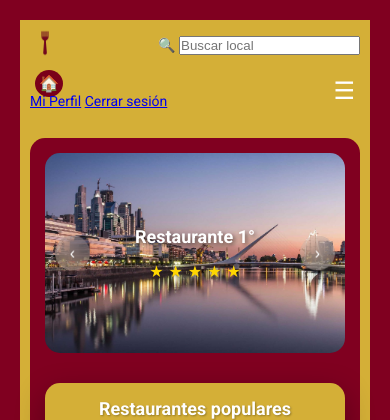
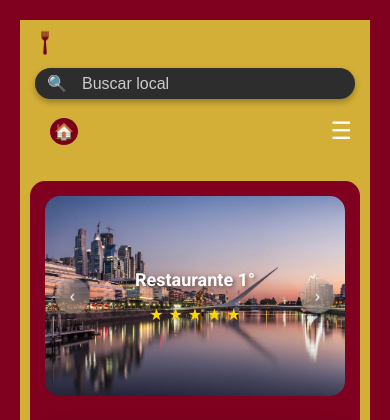
Before and after one commit to roccogb/LoremIpsum, a Flask app: page / in a window 390 px wide. Shown: the top 420 px of the page. Run offline with Flask 3, Linux system fonts and the light colour scheme.

Commit message:
Update base.css

```diff
--- a/frontend/static/css/base.css
+++ b/frontend/static/css/base.css
@@ -4,20 +4,16 @@
     padding: 0;
     box-sizing: border-box;
 }
-
 body, body.body-bg {
     font-family: 'Roboto', sans-serif;
     min-height: 100vh;
 }
-
 body.body-bg {
-    background-color: #800020; /* mismo color que navbar */
+    background-color: #800020;
 }
-
 body {
     background-color: #f5f5f5;
 }
-
 /* === Navbar común === */
 .navbar {
     display: flex;
@@ -30,52 +26,53 @@ body {
     flex-wrap: wrap;
     gap: 10px;
 }
-
 .navbar .logo {
     font-size: 22px;
     font-weight: bold;
     white-space: nowrap;
 }
-
 .navbar .logo img {
     height: 30px;
     margin-right: 10px;
 }
-
-.search-box {
-    flex: 1;
-    margin: 0 20px;
+.search-box,
+.search-box-enhanced {
     display: flex;
     align-items: center;
-    gap: 10px;
     background-color: #2d2d2d;
     border-radius: 20px;
-    padding: 5px 10px;
-    min-width: 200px;
+    padding: 6px 12px;
+    box-shadow: 0 3px 6px rgba(0,0,0,0.3);
+    width: 100%;
+    max-width: 320px;
+    margin: auto;
 }
-
-.search-box input {
-    background: none;
+.search-box input,
+.search-box-enhanced input {
+    background: transparent;
     border: none;
     color: white;
     outline: none;
     padding-left: 5px;
     border-radius: 5px;
     width: 100%;
-    font-size: 16px; /* Evita zoom en iOS */
+    font-size: 16px;
 }
-
-.search-box input::placeholder {
+.search-box input::placeholder,
+.search-box-enhanced input::placeholder {
     color: #ccc;
 }
-
+.search-box-enhanced .search-icon {
+    color: #d4af37;
+    margin-right: 10px;
+    font-size: 16px;
+}
 .nav-links {
     display: flex;
     align-items: center;
     gap: 15px;
     flex-wrap: wrap;
 }
-
 .nav-links a {
     text-decoration: none;
     color: white;
@@ -84,164 +81,98 @@ body {
     margin-left: 20px;
     white-space: nowrap;
 }
-
-.nav-links a:hover, .nav-links a.active {
+.nav-links a:hover,
+.nav-links a.active {
     color: #7a0019;
 }
-
 .nav-links a.active {
-    background-color: #7a0019;
-    padding: 5px 10px;
-    border-radius: 5px;
-    color: #d4af37;
+    background-color: transparent !important;
+    color: #7a0019 !important;
+    font-weight: bold;
 }
-
 .nav-user {
-    font-size: 20px;
-    margin-left: 20px;
+    font-size: 22px;
     background-color: #7a0019;
     border-radius: 50%;
-    padding: 8px;
+    padding: 8px 10px;
     cursor: pointer;
     transition: background-color 0.3s ease;
+    color: white;
 }
-
 .nav-user:hover {
     background-color: #5a0014;
 }
-
-.nav-user i {
+.user-menu-wrapper {
+    position: relative;
+    display: inline-block;
+    margin-left: 15px;
+}
+.user-dropdown {
+    opacity: 0;
+    transform: scale(0.9) translateY(-10px);
+    transition: all 0.3s ease;
+    pointer-events: none;
+    transform-origin: top right;
+    background-color: #800020;
     color: white;
+    border-radius: 10px;
+    padding: 10px;
+    position: absolute;
+    right: 0;
+    top: 45px;
+    min-width: 160px;
+    box-shadow: 0 8px 16px rgba(0,0,0,0.3);
+    z-index: 1000;
 }
-
-/* === Main === */
+.user-dropdown a {
+    display: block;
+    color: white;
+    text-decoration: none;
+    padding: 8px 12px;
+    border-radius: 5px;
+}
+.user-dropdown a:hover {
+    background-color: #5a0014;
+}
+.user-dropdown.show {
+    opacity: 1;
+    transform: scale(1) translateY(0);
+    pointer-events: auto;
+}
+.logo-img {
+    height: 28px;
+    vertical-align: middle;
+    margin-right: 8px;
+}
 main {
     padding: 30px;
     margin: 0 auto;
     background-color: #d4af37;
 }
-
 .page-container {
     background-color: #d4af37;
 }
 
-/* === Responsive Navbar === */
+/* === Responsive === */
 @media (max-width: 768px) {
-    .navbar {
-        font-size: 16px;
-        padding: 8px 15px;
-    }
-
-    .navbar .logo {
-        font-size: 20px;
-    }
-
-    .search-box {
-        margin: 0 10px;
-        min-width: 150px;
-        order: 3;
-        flex-basis: 100%;
-        margin-top: 10px;
-    }
-
-    .nav-links {
-        gap: 10px;
-    }
-
-    .nav-links a {
-        margin-left: 10px;
-        font-size: 14px;
-    }
-
-    .nav-user {
-        margin-left: 10px;
-        padding: 6px;
-        font-size: 18px;
-    }
-
-    main {
-        padding: 20px 15px;
-    }
+    .navbar { font-size: 16px; padding: 8px 15px; }
+    .navbar .logo { font-size: 20px; }
+    .search-box { margin: 0 10px; min-width: 150px; order: 3; flex-basis: 100%; margin-top: 10px; }
+    .nav-links { gap: 10px; max-height: 0; overflow: hidden; flex-direction: column; position: absolute; top: 70px; right: 20px; width: 200px; border-radius: 10px; background-color: #800020; box-shadow: 0 8px 16px rgba(0,0,0,0.4); transition: max-height 0.4s ease-in-out; }
+    .nav-links.show { max-height: 300px; }
+    .nav-links a { margin: 5px 0; padding: 10px; text-align: center; border-radius: 5px; }
+    .hamburger { display: block; background: none; border: none; color: white; font-size: 24px; cursor: pointer; padding: 8px; transition: transform 0.3s ease; }
+    .hamburger.active { transform: rotate(90deg); }
+    main { padding: 20px 15px; }
 }
-
 @media (max-width: 480px) {
-    .navbar {
-        font-size: 14px;
-        padding: 8px 10px;
-    }
-
-    .navbar .logo {
-        font-size: 18px;
-    }
-
-    .search-box {
-        margin: 0 5px;
-        min-width: 120px;
-    }
-
-    .nav-links a {
-        margin-left: 5px;
-        font-size: 12px;
-        padding: 3px 6px;
-    }
-
-    .nav-links a.active {
-        padding: 3px 6px;
-    }
-
-    .nav-user {
-        margin-left: 5px;
-        padding: 4px;
-        font-size: 16px;
-    }
-
-    main {
-        padding: 15px 10px;
-    }
+    .navbar { font-size: 14px; padding: 8px 10px; }
+    .navbar .logo { font-size: 18px; }
+    .search-box { margin: 0 5px; min-width: 120px; }
+    .nav-links a { margin-left: 5px; font-size: 12px; padding: 3px 6px; }
+    .nav-user { margin-left: 5px; padding: 4px; font-size: 16px; }
+    main { padding: 15px 10px; }
 }
-
-/* === Menu móvil hamburguesa (opcional) === */
-@media (max-width: 576px) {
-    .nav-links {
-        height: -webkit-fill-available;
-        display: none;
-        position: absolute;
-        top: 100px;
-        left: 0;
-        right: 0;
-        background-color: #800020;
-        flex-direction: column;
-        padding: 20px;
-        box-shadow: 0 2px 10px rgba(0,0,0,0.2);
-        z-index: 1000;
-    }
-
-    .nav-links.show {
-        display: flex;
-    }
-
-    .nav-links a {
-        margin: 5px 0;
-        padding: 10px;
-        text-align: center;
-        border-radius: 5px;
-    }
-
-    .hamburger {
-        display: block;
-        background: none;
-        border: none;
-        color: white;
-        font-size: 24px;
-        cursor: pointer;
-        padding: 5px;
-    }
-
-
+@media (min-width: 577px) {
+    .hamburger { display: none !important; }
 }
-
-@media (min-width: 577px) {
-    .hamburger {
-        display: none !important;
-    }
-}
```
